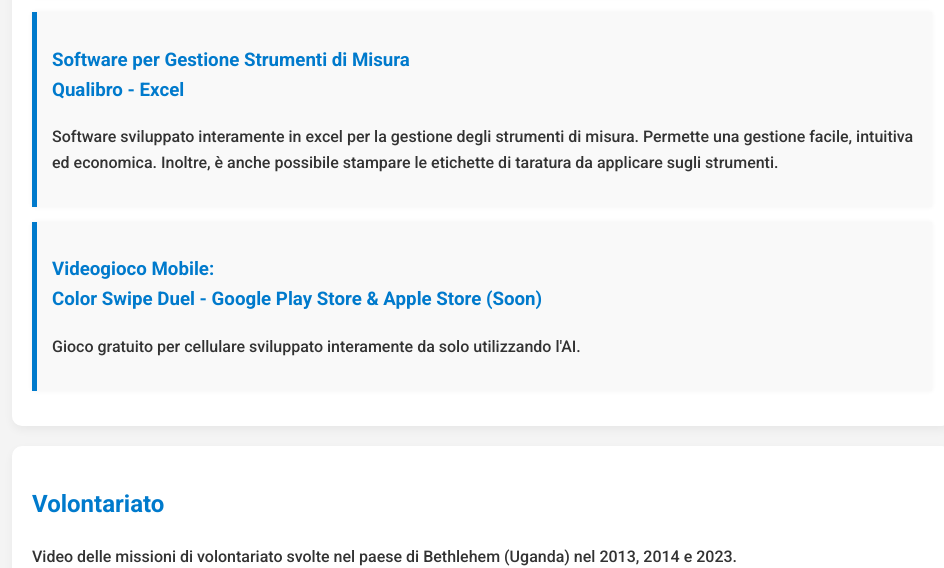
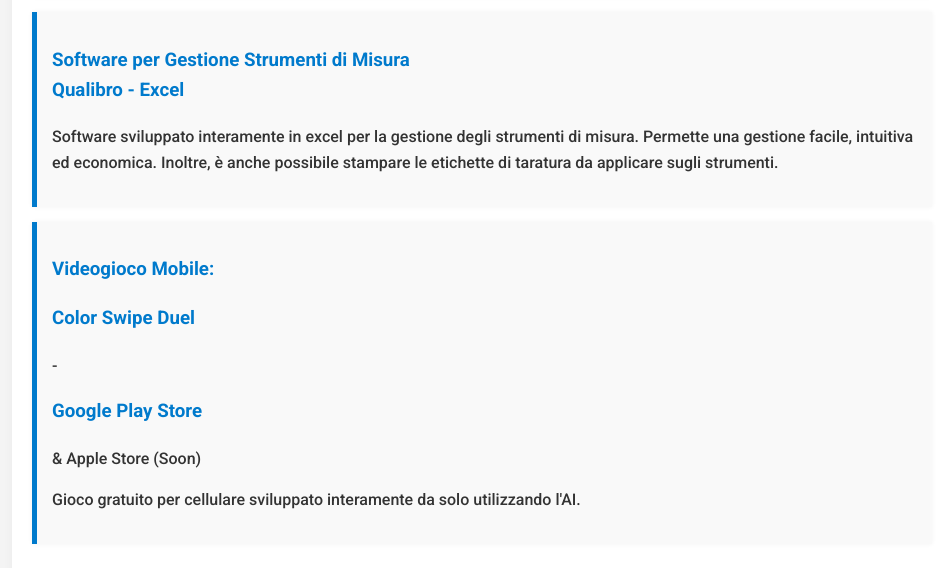
Before and after one commit to Steexe87/stefano-bertoli, a plain HTML site: page index.html in a window 1280 px wide. Shown: the part 4458-5026 px from the top of the page, without its empty margins (158-1102 px from the left). Drawn offline with Linux system fonts and the light colour scheme.

Commit message:
Update index.html

```diff
--- a/index.html
+++ b/index.html
@@ -179,8 +179,8 @@ La seconda è il viaggio. Amo scoprire culture nuove, cogliere sfumature, impara
             </div>
 
             <div class="project">
-                <h3>Videogioco Mobile:<br><a href="https://play.google.com/store/apps/details?id=com.steexesimplegames.colorswipeduel&hl=it" target="_blank">
-                    Color Swipe Duel</a> - Google Play Store & Apple Store (Soon)</h3>
+                <h3>Videogioco Mobile:<br>
+                    <h3>Color Swipe Duel</h3> - <h3><a href="https://play.google.com/store/apps/details?id=com.steexesimplegames.colorswipeduel&hl=it" target="_blank"> Google Play Store</a></h3> & Apple Store (Soon)
                 <p>Gioco gratuito per cellulare sviluppato interamente da solo utilizzando l'AI.</p>
             </div>
         </section>
```
